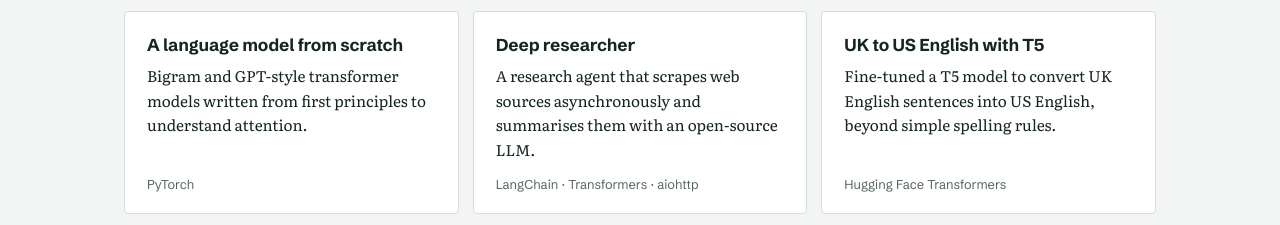
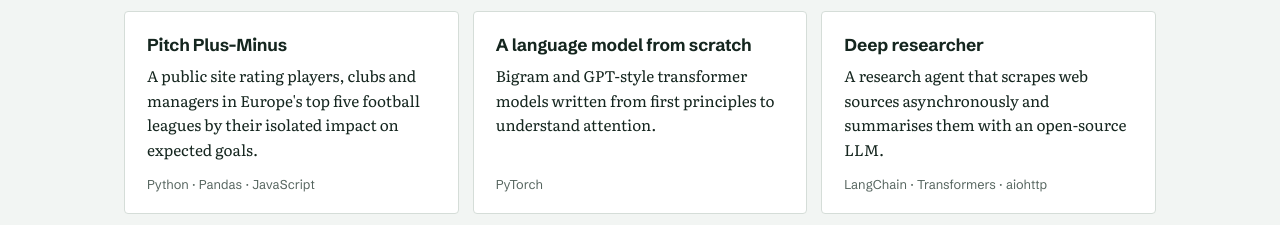
Before and after one commit to tuggypetu/tuggypetu.github.io, a plain HTML site: page index.html in a window 1280 px wide. Shown: the part 2715-2940 px from the top of the page. Drawn offline with Linux system fonts and the light colour scheme.

Commit message:
Add Pitch Plus-Minus to projects
Co-Authored-By: Claude Opus 5.5 <noreply@anthropic.com>
Claude-Session: https://claude.ai/code/session_013HzGg7EqZgdFcVsNA2V19a

```diff
--- a/index.html
+++ b/index.html
@@ -127,6 +127,12 @@
       <h3><a href="https://github.com/tuggypetu/num_bowel_sounds" target="_blank" rel="noopener">Bowel sound detector</a></h3>
       <p>A web app that counts bowel sounds in an uploaded audio file and plots its spectrogram, built on the CRNN model from my Master's research (<a href="https://github.com/tuggypetu/model_num_bowel_sound" target="_blank" rel="noopener">model code</a>).</p>
       <p class="stack">TensorFlow · Librosa · Streamlit</p>
+    </article>
+
+    <article class="project" data-tags="ml apps">
+      <h3><a href="https://tuggypetu.github.io/pitch-plus-minus/" target="_blank" rel="noopener">Pitch Plus-Minus</a></h3>
+      <p>A public site rating players, clubs and managers in Europe's top five football leagues by their isolated impact on expected goals.</p>
+      <p class="stack">Python · Pandas · JavaScript</p>
     </article>
 
     <article class="project" data-tags="genai">
```
